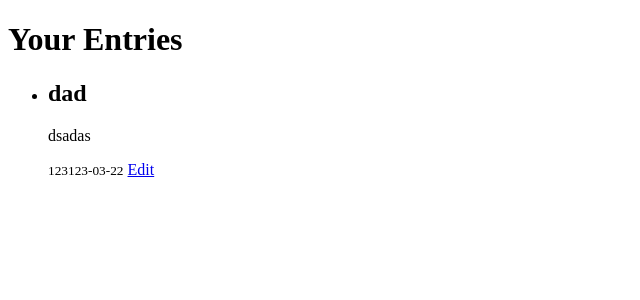
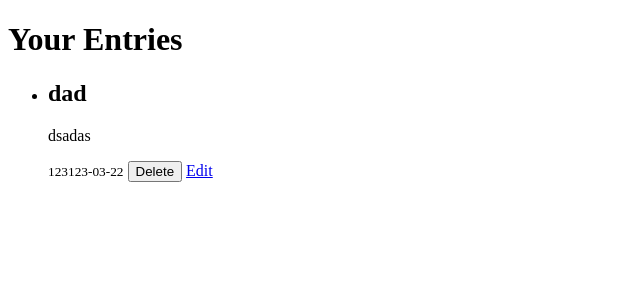
Before and after one commit to Deniz-ME/Mindfulness, a Flask app: page /database in a window 1280 px wide. Shown: the part 26-326 px from the top of the page, without its empty margins (0-640 px from the left). Run offline with Flask 3, Linux system fonts and the light colour scheme; data comes from the database, SQL or seed files in the repository; both versions use the stored data as it was after the commit.

Commit message:
Delete added to the functionalities. Now able to delete entries, now going to give it a nicer look with css

```diff
--- a/app.py
+++ b/app.py
@@ -66,6 +66,14 @@ def update(id):
     return render_template("update.html", entry = entry)
 
 
+@app.route("/database/delete/<int:id>", methods=["POST"])
+def delete(id):
+    db = get_db()
+    cursor = db.cursor()
+    cursor.execute("DELETE FROM database WHERE id = ?", (id,))
+    db.commit()
+    return redirect(url_for("database_entries"))
+
 if __name__ == '__main__':
     init_db()
     app.run(debug=True)
--- a/templates/database_entries.html
+++ b/templates/database_entries.html
@@ -9,6 +9,9 @@
             <h2>{{ entry[1] }}</h2>
             <p>{{ entry[2] }}</p>
             <small>{{ entry[3] }}</small>
+            <form action="{{ url_for('delete', id=entry[0]) }}" method="POST" style="display:inline;">
+                <button type="submit">Delete</button>
+            </form>
             <a href="{{ url_for('update', id=entry[0]) }}">Edit</a>
         </li>
         {% endfor %}
```
Also changed, not shown: database.db.
